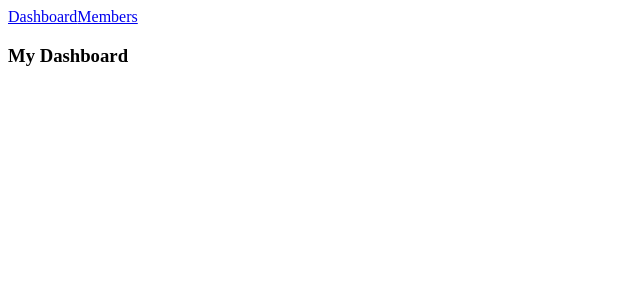
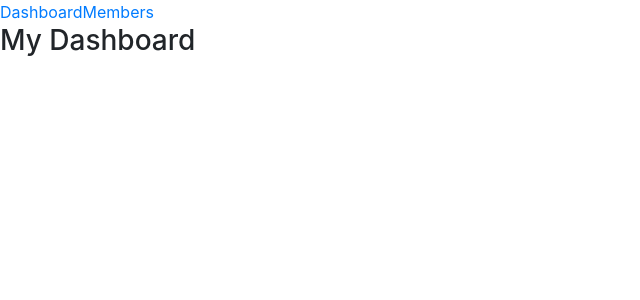
Before and after one commit to pdp/hulahoop, an Angular app in the folder ngfrontend/hulaweb/: page /dashboard in a window 1280 px wide. Shown: the top 300 px of the page, without its empty margins (0-640 px from the left). Built offline with nearby package versions, Linux system fonts and the light colour scheme.

Commit message:
added bootstrap css

```diff
--- a/ngfrontend/hulaweb/package.json
+++ b/ngfrontend/hulaweb/package.json
@@ -20,6 +20,7 @@
     "@angular/platform-browser": "^2.3.1",
     "@angular/platform-browser-dynamic": "^2.3.1",
     "@angular/router": "^3.3.1",
+    "bootstrap": "^4.0.0-alpha.6",
     "core-js": "^2.4.1",
     "latest-version": "^3.1.0",
     "ng2-bootstrap": "^1.6.1",
--- a/ngfrontend/hulaweb/src/styles.css
+++ b/ngfrontend/hulaweb/src/styles.css
@@ -1 +1,2 @@
 /* You can add global styles to this file, and also import other style files */
+@import "../node_modules/bootstrap/dist/css/bootstrap.min.css";
```
